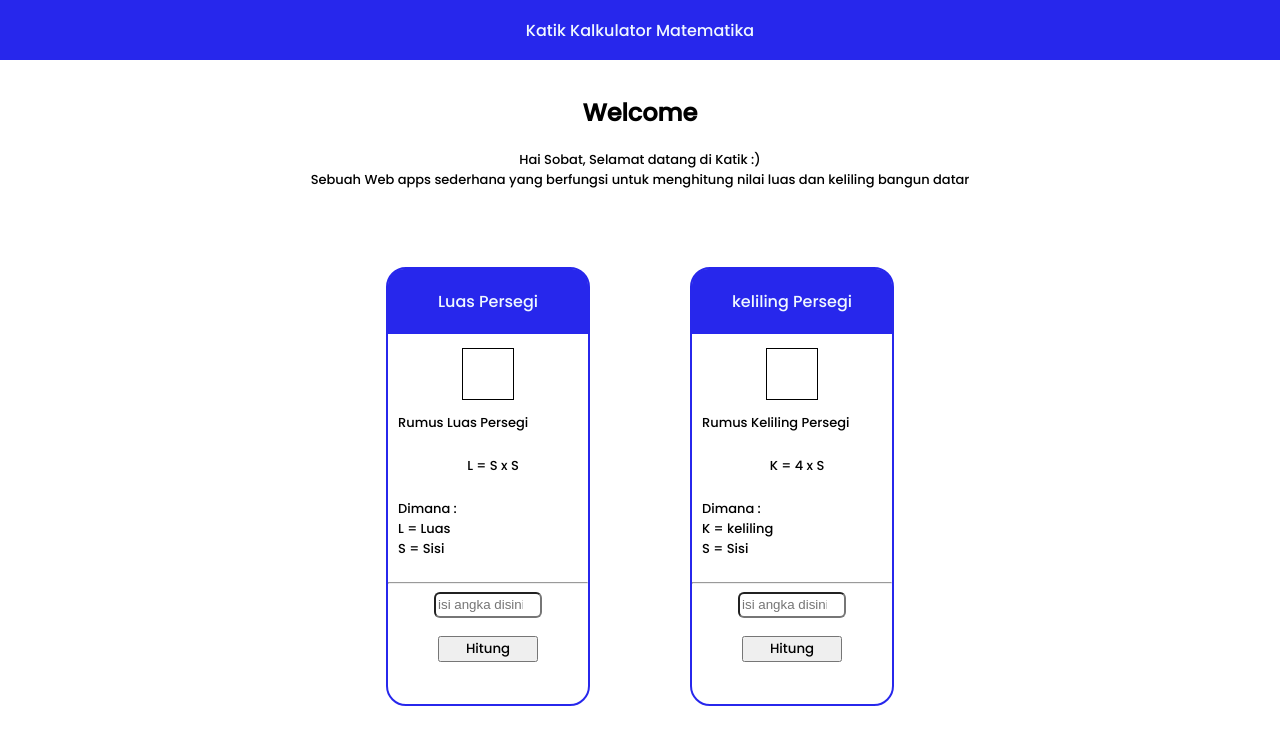
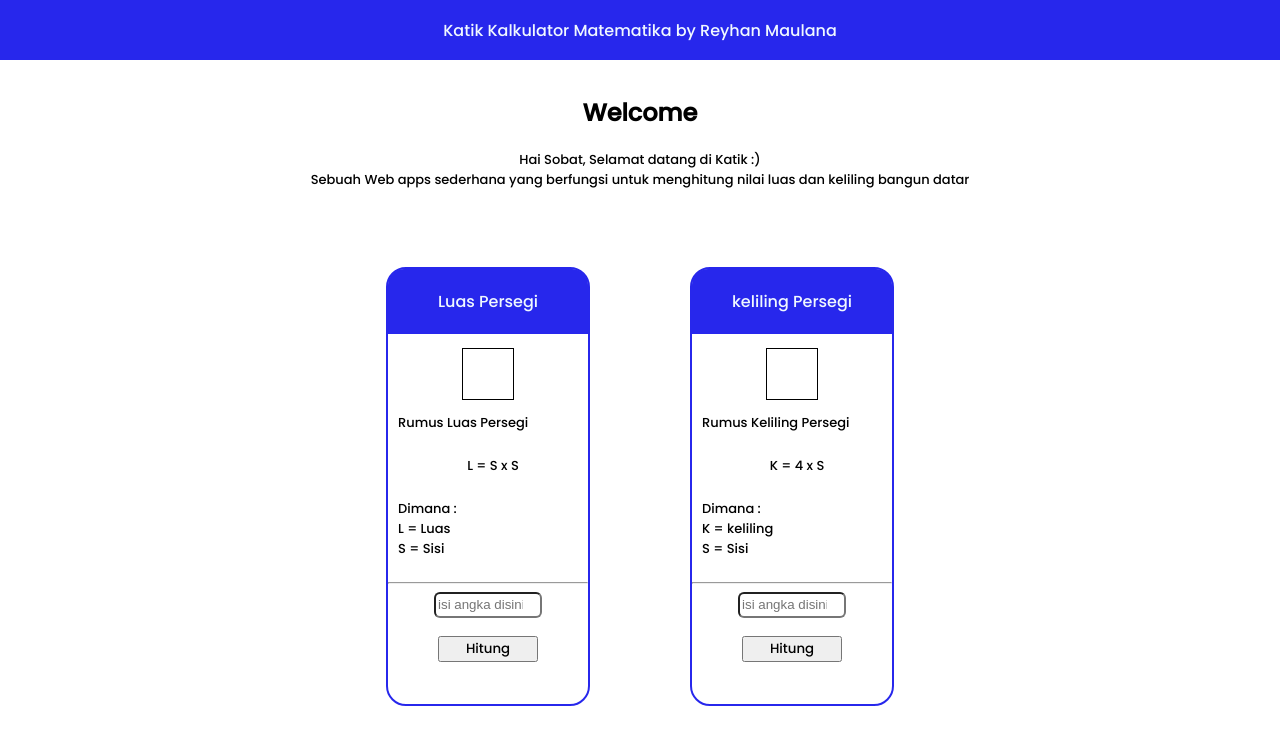
Before and after one commit to Rerey155-del/codingan-saya, a plain HTML site: page index.html in a window 1280 px wide. Drawn offline with Linux system fonts and the light colour scheme.

Commit message:
selesai lagi

```diff
--- a/index.html
+++ b/index.html
@@ -14,7 +14,7 @@
   </head>
   <body>
     <div class="bar">
-      <p>Katik Kalkulator Matematika</p>
+      <p>Katik Kalkulator Matematika by Reyhan Maulana</p>
     </div>
     <br />
     <div class="kalimat">
```
